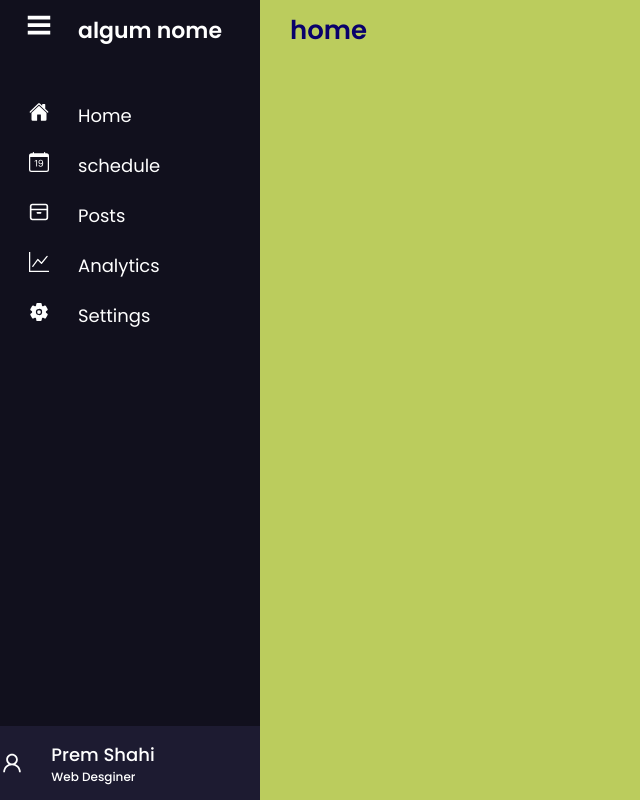
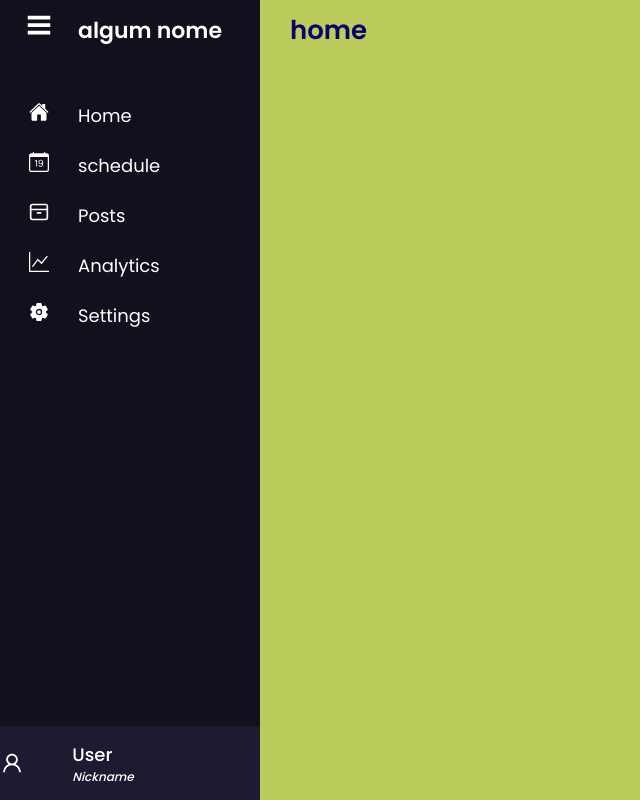
Before and after one commit to BrunoFay/Feelings-Diary, a React (Create React App) app: page / in a window 1280 px wide. Both pictures are taken after a click on the element "algum nome". Shown: the whole page, without its empty margins (0-640 px from the left). Built offline with nearby package versions, Linux system fonts and the light colour scheme.

Commit message:
remove unnecessary function and change some classname

```diff
--- a/src/components/navbar/Navbar.jsx
+++ b/src/components/navbar/Navbar.jsx
@@ -3,21 +3,14 @@ import { VscThreeBars } from 'react-icons/vsc';
 import { IoHome } from 'react-icons/io5';
 import { IoSettings } from 'react-icons/io5';
 import { BsGraphUp } from 'react-icons/bs';
- import { CgBox } from 'react-icons/cg';
+import { CgBox } from 'react-icons/cg';
 import { BsCalendarDate } from 'react-icons/bs';
 import { AiOutlineUser } from 'react-icons/ai';
 import "./navbar.css"
 
+/* reference https://www.codinglabweb.com/2021/06/dropdown-sidebar-menu-html-css.html */
+
 export default function Navbar() {
-
-
-  let arrow = document.querySelectorAll(".arrow");
-  for (var i = 0; i < arrow.length; i++) {
-    arrow[i].addEventListener("click", (e) => {
-      let arrowParent = e.target.parentElement.parentElement;//selecting main parent of arrow
-      arrowParent.classList.toggle("showMenu");
-    });
-  }
   const sidebar = useRef();
 
   function sideBarClicked() {
@@ -105,8 +98,8 @@ export default function Navbar() {
                 <AiOutlineUser />
               </div>
               <div className="name-job">
-                <div className="profile_name">Prem Shahi</div>
-                <div className="job">Web Desginer</div>
+                <div className="profile_name">User</div>
+                <div className="nick">Nickname</div>
               </div>
               <i className='bx bx-log-out' ></i>
             </div>
--- a/src/components/navbar/navbar.css
+++ b/src/components/navbar/navbar.css
@@ -201,7 +201,7 @@ padding-left: 1.5rem;
   padding: 10px;
 }
 .sidebar .profile-details .profile_name,
-.sidebar .profile-details .job{
+.sidebar .profile-details .nick{
   color: #fff;
   font-size: 18px;
   font-weight: 500;
@@ -209,11 +209,12 @@ padding-left: 1.5rem;
 }
 .sidebar.close .profile-details i,
 .sidebar.close .profile-details .profile_name,
-.sidebar.close .profile-details .job{
+.sidebar.close .profile-details .nick{
   display: none;
 }
-.sidebar .profile-details .job{
+.sidebar .profile-details .nick{
   font-size: 12px;
+  font-style: italic;
 }
 
 @media (max-width: 420px) {
```
